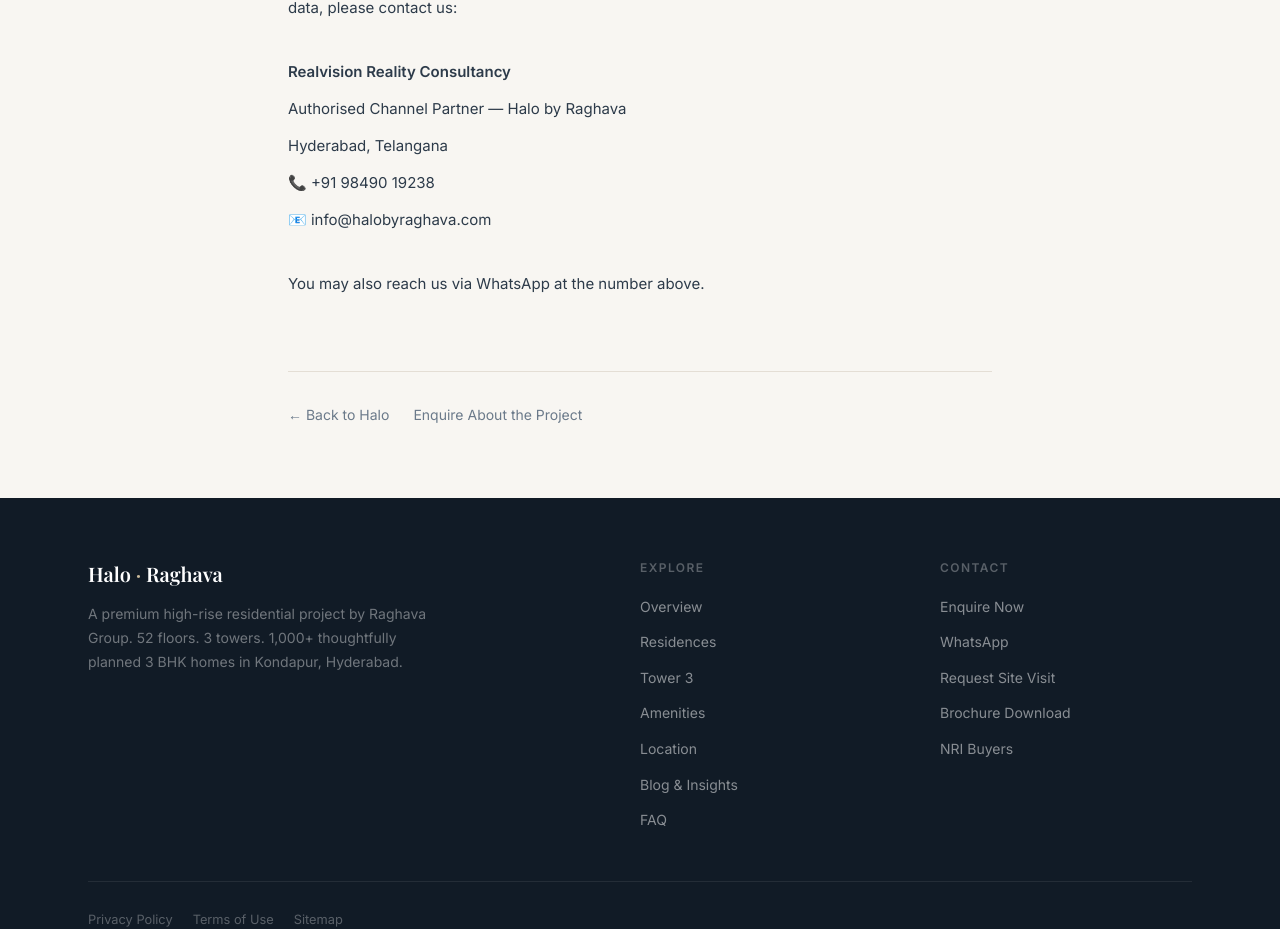
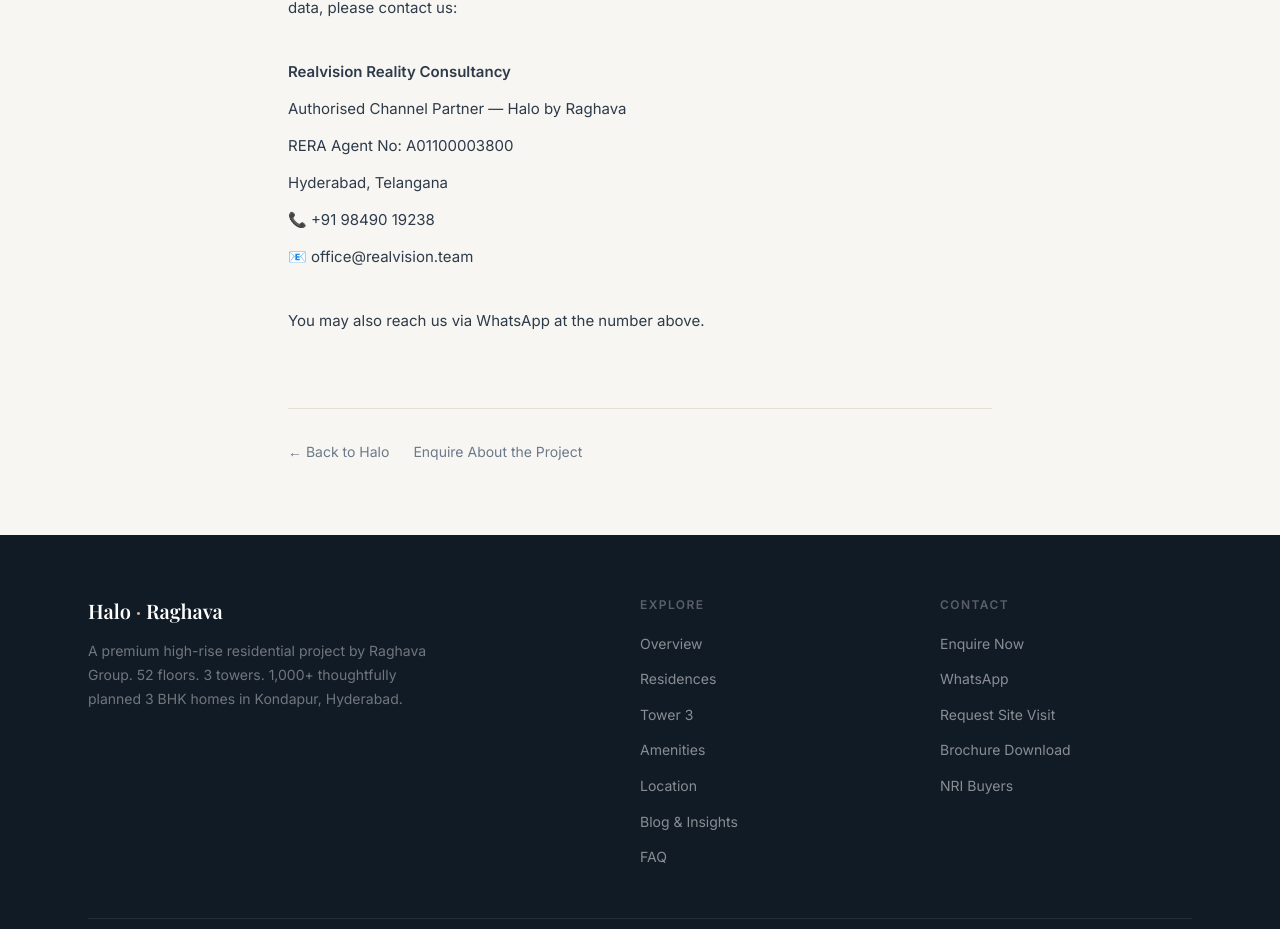
Before and after one commit to giriyaram/raghava-halo, a Next.js app: page /privacy-policy in a window 1280 px wide. Shown: the part 4000-4929 px from the top of the page. Built offline with nearby package versions, Linux system fonts and the light colour scheme.

Commit message:
update privacy policy: add RERA agent number and fix contact email
Co-Authored-By: Claude Sonnet 4.6 <noreply@anthropic.com>

```diff
--- a/app/privacy-policy/page.tsx
+++ b/app/privacy-policy/page.tsx
@@ -103,9 +103,10 @@ To exercise any of these rights, please contact us at the details provided below
 
 **Realvision Reality Consultancy**
 Authorised Channel Partner — Halo by Raghava
+RERA Agent No: A01100003800
 Hyderabad, Telangana
 📞 +91 98490 19238
-📧 info@halobyraghava.com
+📧 office@realvision.team
 
 You may also reach us via WhatsApp at the number above.`,
   },
```
